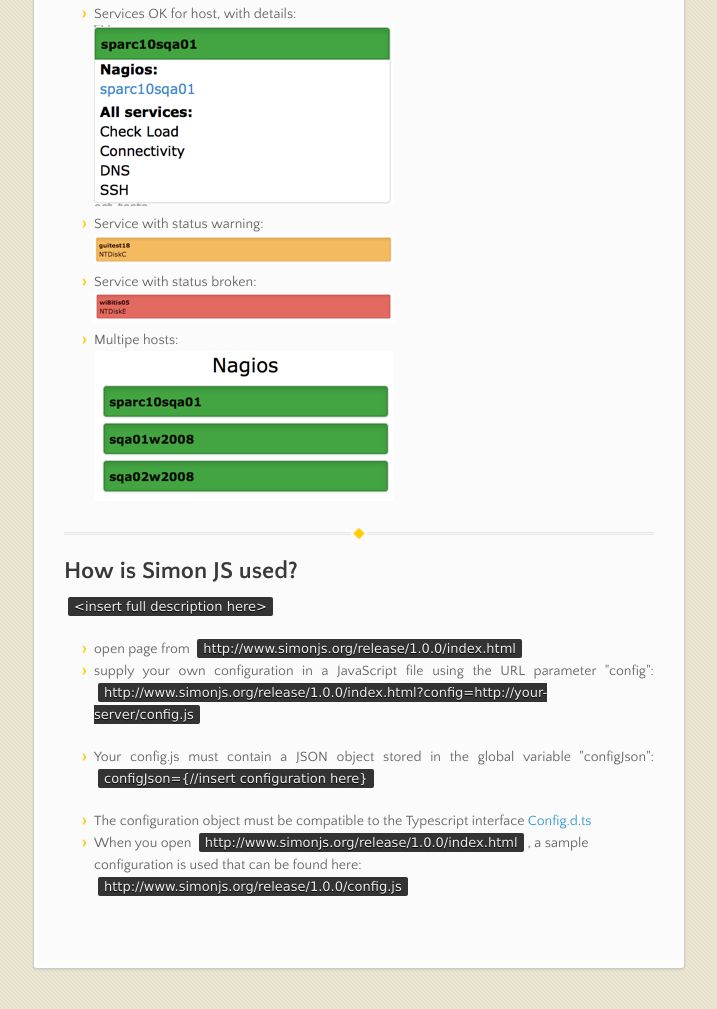
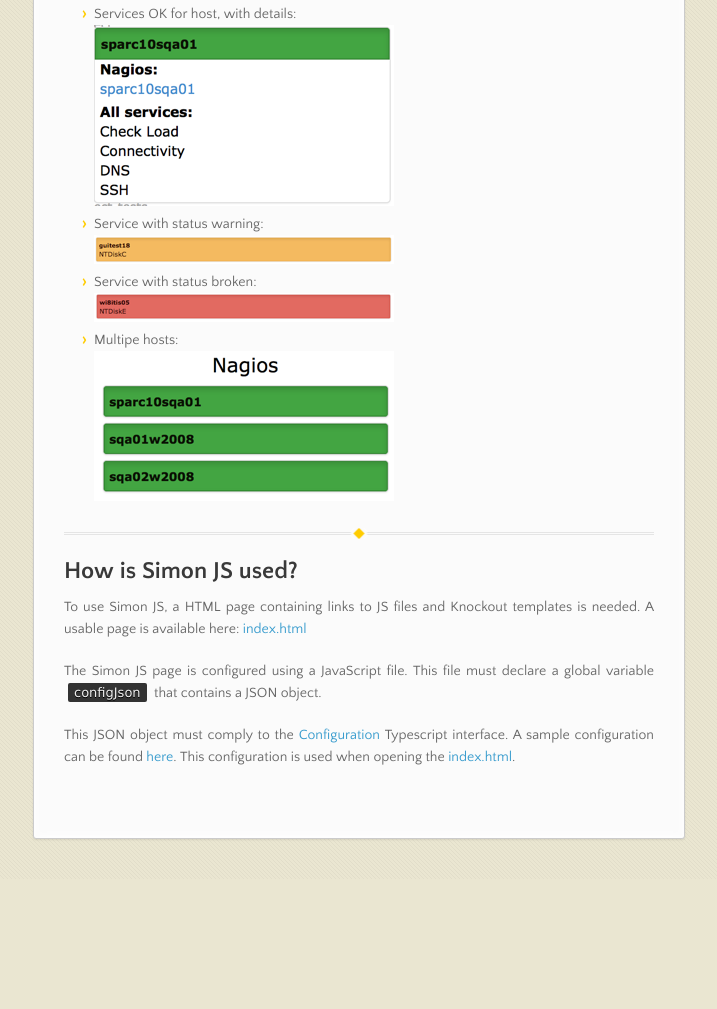
Before and after one commit to GTIGrinnin/simon-releases, a plain HTML site: page index.html in a window 1280 px wide. Shown: the part 3089-4098 px from the top of the page, without its empty margins (282-999 px from the left). After the commit the page ends 3968 px from the top, so only its background shows below. Drawn offline with nearby package versions, Linux system fonts and the light colour scheme.

Commit message:
better usage description

```diff
--- a/index.html
+++ b/index.html
@@ -184,29 +184,19 @@
       <div>
         <h2 id="how-is-simon-js-used">How is Simon JS used?</h2>
 
-        <p><code>&lt;insert full description here&gt;</code></p>
-
-        <ul>
-            <li>
-                open page from <code>http://www.simonjs.org/release/1.0.0/index.html</code>
-            </li>
-            <li>
-                <p>supply your own configuration in a JavaScript file using the URL parameter "config":
-                <code>http://www.simonjs.org/release/1.0.0/index.html?config=http://your-server/config.js</code>
-                </p>
-            </li>
-            <li>
-                <p>Your config.js must contain a JSON object stored in the global variable "configJson":
-                <code>configJson={//insert configuration here}</code>
-                </p>
-            </li>
-            <li>
-                The configuration object must be compatible to the Typescript interface <a href="https://github.com/afranken/simon/blob/master/src/main/ts/jsonInterfaces/Config.d.ts">Config.d.ts</a>
-            </li>
-            <li>
-                When you open <code>http://www.simonjs.org/release/1.0.0/index.html</code>, a sample configuration is used that can be found here: <code>http://www.simonjs.org/release/1.0.0/config.js</code>
-            </li>
-        </ul>
+        <p>
+            To use Simon JS, a HTML page containing links to JS files and Knockout templates is needed.
+            A usable page is available here: <a href="http://www.simonjs.org/release/1.0.0/index.html">index.html</a>
+        </p>
+        <p>
+            The Simon JS page is configured using a JavaScript file. This file must declare a global variable <code>configJson</code> that contains
+            a JSON object.
+        </p>
+        <p>
+            This JSON object must comply to the <a href="http://www.simonjs.org/release/1.0.0/ts/Config.d.ts">Configuration</a> Typescript interface.
+            A sample configuration can be found <a href="http://www.simonjs.org/release/1.0.0/config.js">here</a>. This configuration is used
+            when opening the <a href="http://www.simonjs.org/release/1.0.0/index.html">index.html</a>.
+        </p>
       </div>
       </section>
 
```
